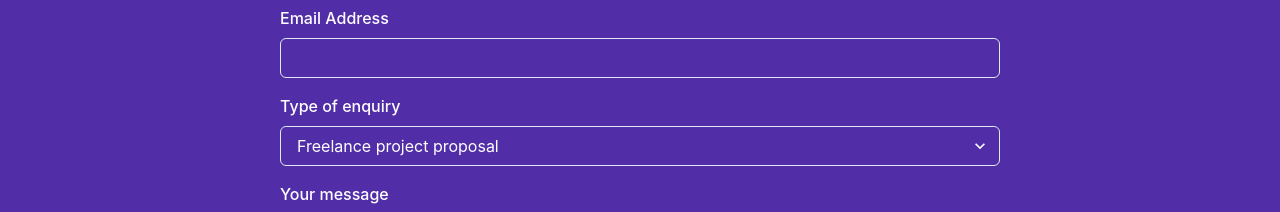
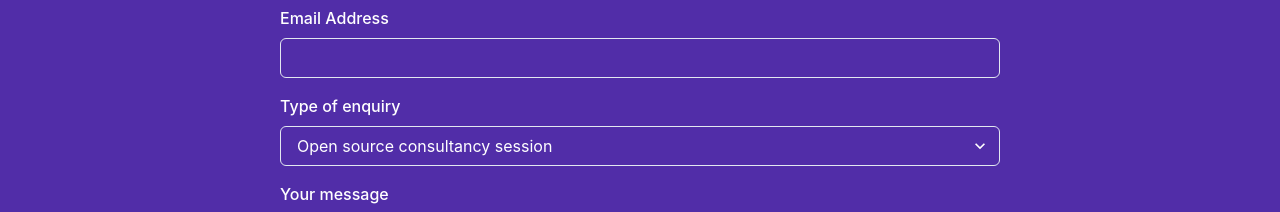
Before and after one commit to thatmichael85/advanced-react-portfolio, a React (Create React App) app: page / in a window 1280 px wide. Shown: the part 2600-2812 px from the top of the page. Built offline with nearby package versions, Linux system fonts and the light colour scheme.

Commit message:
added contact me

```diff
--- a/src/components/ContactMeSection.js
+++ b/src/components/ContactMeSection.js
@@ -1,4 +1,4 @@
-import React, {useEffect} from "react";
+import React, { useEffect } from "react";
 import { useFormik } from "formik";
 import {
   Box,
@@ -12,19 +12,31 @@ import {
   Textarea,
   VStack,
 } from "@chakra-ui/react";
-import * as Yup from 'yup';
+import * as Yup from "yup";
 import FullScreenSection from "./FullScreenSection";
 import useSubmit from "../hooks/useSubmit";
-import {useAlertContext} from "../context/alertContext";
+import { useAlertContext } from "../context/alertContext";
 
 const LandingSection = () => {
-  const {isLoading, response, submit} = useSubmit();
+  const { isLoading, response, submit } = useSubmit();
   const { onOpen } = useAlertContext();
 
   const formik = useFormik({
-    initialValues: {},
-    onSubmit: (values) => {},
-    validationSchema: Yup.object({}),
+    initialValues: {
+      firstName: "",
+      email: "",
+      type: "openSource",
+      comment: "",
+    },
+    onSubmit: (values) => {
+      console.log(values);
+    },
+    validationSchema: Yup.object({
+      firstName: Yup.string(),
+      email: Yup.string().email("Must be valid email"),
+      type: Yup.object().optional(),
+      comment: Yup.string().min(25, "Must be at least 25 characters"),
+    }),
   });
 
   return (
@@ -39,43 +51,63 @@ const LandingSection = () => {
           Contact me
         </Heading>
         <Box p={6} rounded="md" w="100%">
-          <form>
+          <form onSubmit={formik.handleSubmit}>
             <VStack spacing={4}>
-              <FormControl isInvalid={false}>
+              <FormControl
+                isInvalid={
+                  !!formik.errors.firstName && formik.touched.firstName
+                }
+              >
                 <FormLabel htmlFor="firstName">Name</FormLabel>
                 <Input
                   id="firstName"
                   name="firstName"
+                  {...formik.getFieldProps("firstName")}
                 />
-                <FormErrorMessage></FormErrorMessage>
+                <FormErrorMessage>{formik.errors.firstName}</FormErrorMessage>
               </FormControl>
-              <FormControl isInvalid={false}>
+              <FormControl
+                isInvalid={!!formik.errors.email && formik.touched.email}
+              >
                 <FormLabel htmlFor="email">Email Address</FormLabel>
                 <Input
                   id="email"
                   name="email"
                   type="email"
+                  {...formik.getFieldProps("email")}
                 />
-                <FormErrorMessage></FormErrorMessage>
+                <FormErrorMessage>{formik.errors.email}</FormErrorMessage>
               </FormControl>
               <FormControl>
                 <FormLabel htmlFor="type">Type of enquiry</FormLabel>
-                <Select id="type" name="type" color="white">
-                  <option style={{ color: 'black' }} value="hireMe">Freelance project proposal</option>
-                  <option style={{ color: 'black' }} value="openSource">
+                <Select
+                  id="type"
+                  name="type"
+                  color="white"
+                  {...formik.getFieldProps("type")}
+                >
+                  <option style={{ color: "black" }} value="hireMe">
+                    Freelance project proposal
+                  </option>
+                  <option style={{ color: "black" }} value="openSource">
                     Open source consultancy session
                   </option>
-                  <option style={{ color: 'black' }} value="other">Other</option>
+                  <option style={{ color: "black" }} value="other">
+                    Other
+                  </option>
                 </Select>
               </FormControl>
-              <FormControl isInvalid={false}>
+              <FormControl
+                isInvalid={!!formik.errors.comment && formik.touched.comment}
+              >
                 <FormLabel htmlFor="comment">Your message</FormLabel>
                 <Textarea
                   id="comment"
                   name="comment"
                   height={250}
+                  {...formik.getFieldProps("comment")}
                 />
-                <FormErrorMessage></FormErrorMessage>
+                <FormErrorMessage>{formik.errors.comment}</FormErrorMessage>
               </FormControl>
               <Button type="submit" colorScheme="purple" width="full">
                 Submit
```
